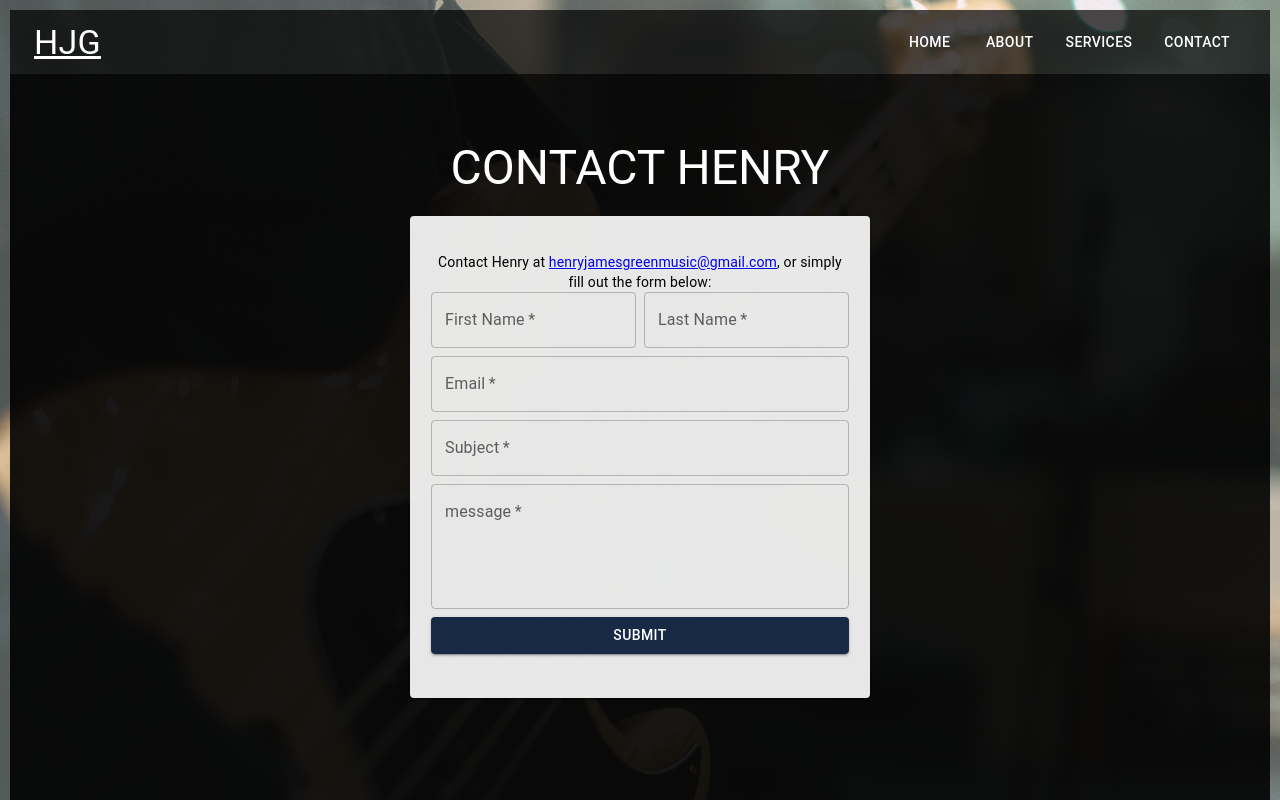
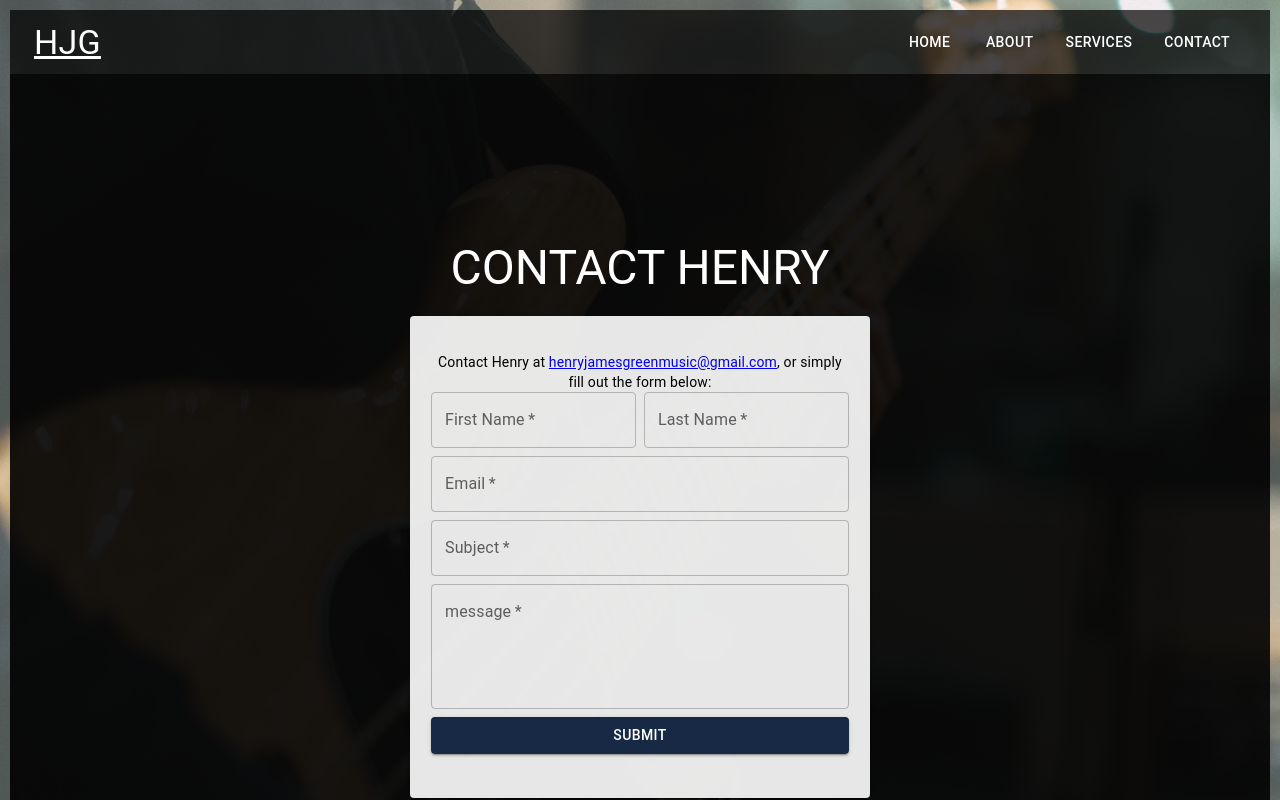
Before and after one commit to HenryJamesGreen/hjgmusic, a React (Create React App) app: page /contact in a window 1280 px wide. Shown: the top 800 px of the page. Built offline with nearby package versions, Linux system fonts and the light colour scheme.

Commit message:
resizing issues resolved (again)

```diff
--- a/src/Components/ContactForm/index.js
+++ b/src/Components/ContactForm/index.js
@@ -1,4 +1,3 @@
-/* eslint-disable */
 import React, { useState } from "react";
 import Card from "@mui/material/Card";
 import CardContent from "@mui/material/CardContent";
@@ -64,8 +63,11 @@ function ContactForm() {
         alignItems: "center",
         minHeight: "100vh", // Ensure full viewport height
         padding: "20px", // Add padding for better spacing
-        marginTop: "-100px", // Ignoring this for now
-        marginBottom: "4px"
+        marginTop: "0px", // Ignoring this for now
+        marginBottom: "4px",
+        ...(window.innerWidth <= 800 && {
+          marginTop: "-100px"
+        }),
       }}
     >
       <Box sx={{ flexGrow: 1, m: 1 }}>
@@ -92,13 +94,8 @@ function ContactForm() {
             color: "black",
           }}
         >
-
           <CardContent>
-            <Typography
-              gutterBotom
-              variant="body2"
-              component="p"
-            >
+            <Typography gutterBotom variant="body2" component="p">
               Contact Henry at{" "}
               <a href="mailto:henryjamesgreenmusic@gmail.com">
                 henryjamesgreenmusic@gmail.com
--- a/src/Pages/Contact.js
+++ b/src/Pages/Contact.js
@@ -13,7 +13,7 @@ function Contact() {
     minHeight: "100vh", // Ensure full viewport height
     padding: "0px", // Add padding to all sides
     textAlign: "center", // Align the text to the center
-    marginBottom: "4px"
+
   }}
 >
       <header className="App-header">
--- a/src/Pages/Services.js
+++ b/src/Pages/Services.js
@@ -35,8 +35,8 @@ function Services() {
           marginTop: "-330px",
           textAlign: "center",
           // Media queries for adjusting typography for mobile screens
-          '@media (max-width:1200px)': {
-            marginTop: "-300px"
+          '@media (max-width:2000px)': {
+            marginTop: "-100px"
             // Adjust font size for smaller screens
           },
           '@media (max-width:1000px)': {
```
Lines whose indentation alone changed are shown as unchanged.
